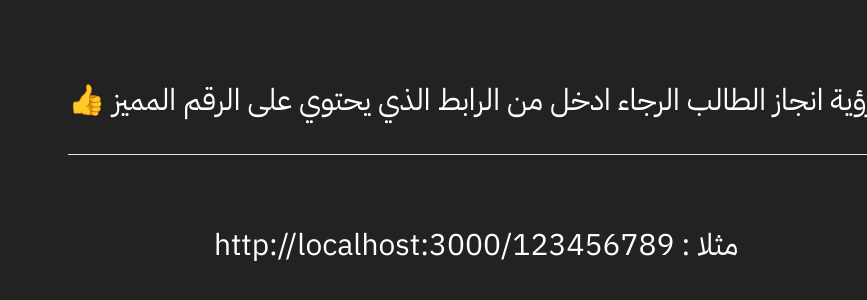
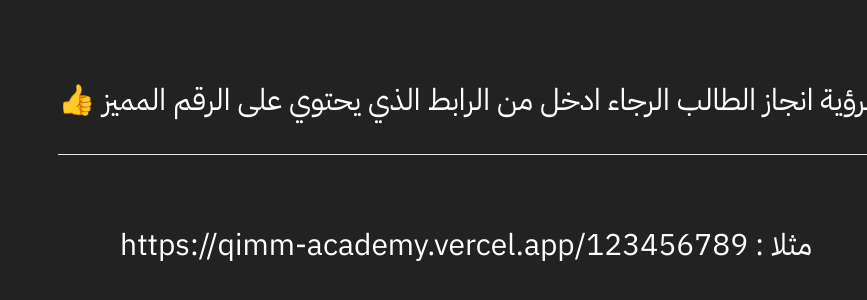
Before and after one commit to fai9al7dad/qimm_academy, a React (Vite) app: page / in a window 1280 px wide. Shown: the part 228-528 px from the top of the page, without its empty margins (413-1280 px from the left). Built offline with nearby package versions, Linux system fonts and the light colour scheme; what pocketbase would draw is missing.

Commit message:
update app url in index

```diff
--- a/src/App.tsx
+++ b/src/App.tsx
@@ -17,7 +17,7 @@ const Home = () => (
       <hr />
       <br />
       <br />
-      مثلا : http://localhost:3000/123456789
+      مثلا : https://qimm-academy.vercel.app/123456789
     </h1>
   </div>
 );
```
